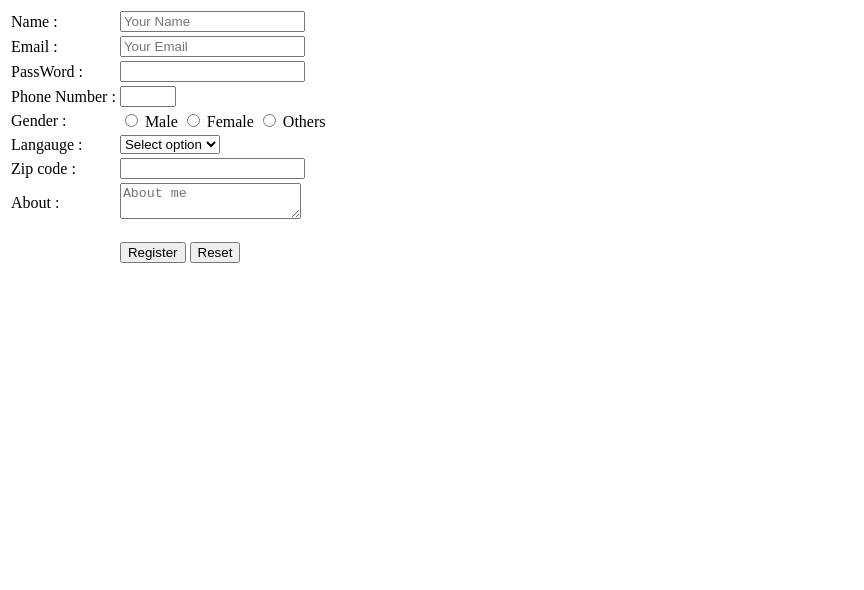
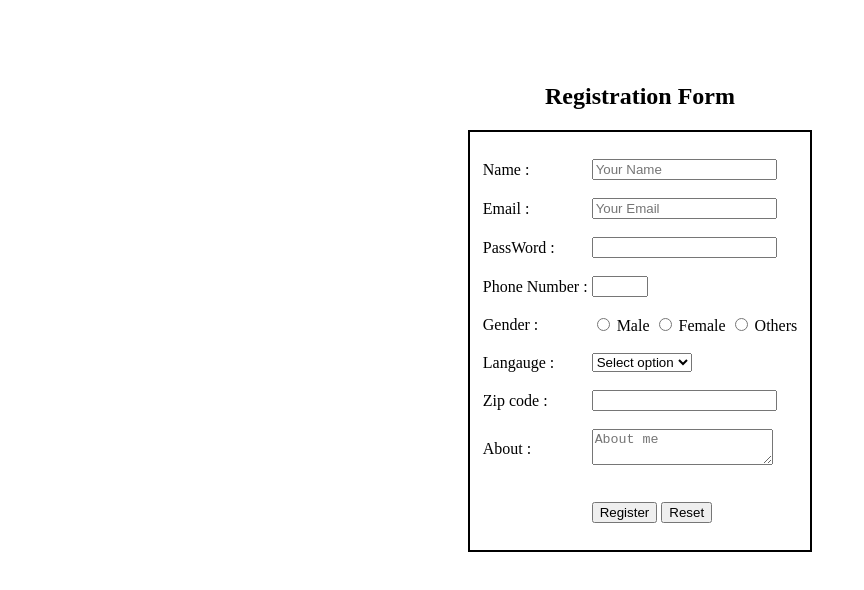
Before and after one commit to bharathifrontend/registrationfile, a plain HTML site: page index1.html in a window 1280 px wide. Shown: the whole page, without its empty margins (0-864 px from the left). Drawn offline with Linux system fonts and the light colour scheme.

Commit message:
index style changed

```diff
--- a/index1.html
+++ b/index1.html
@@ -5,11 +5,25 @@
     <meta http-equiv="X-UA-Compatible" content="IE=edge" />
     <meta name="viewport" content="width=device-width, initial-scale=1.0" />
     <title>Document</title>
+    <style>
+       h2 {
+      text-align: center;
+      padding-top: 5%;
+      }
+      table {
+        margin: 0 auto;
+        padding: 10px;
+        border: 2px solid #000;
+      }
+      table td {
+        padding-top: 15px;
+      }
+    </style>
   </head>
   <body>
     <form action="" target="_blank" method="get"></form>
-
-       <table >
+    <h2>Registration Form</h2>
+       <table>
           <td >Name :</td>
           <td><input type="text" placeholder="Your Name" /></td>
         </tr>
```
